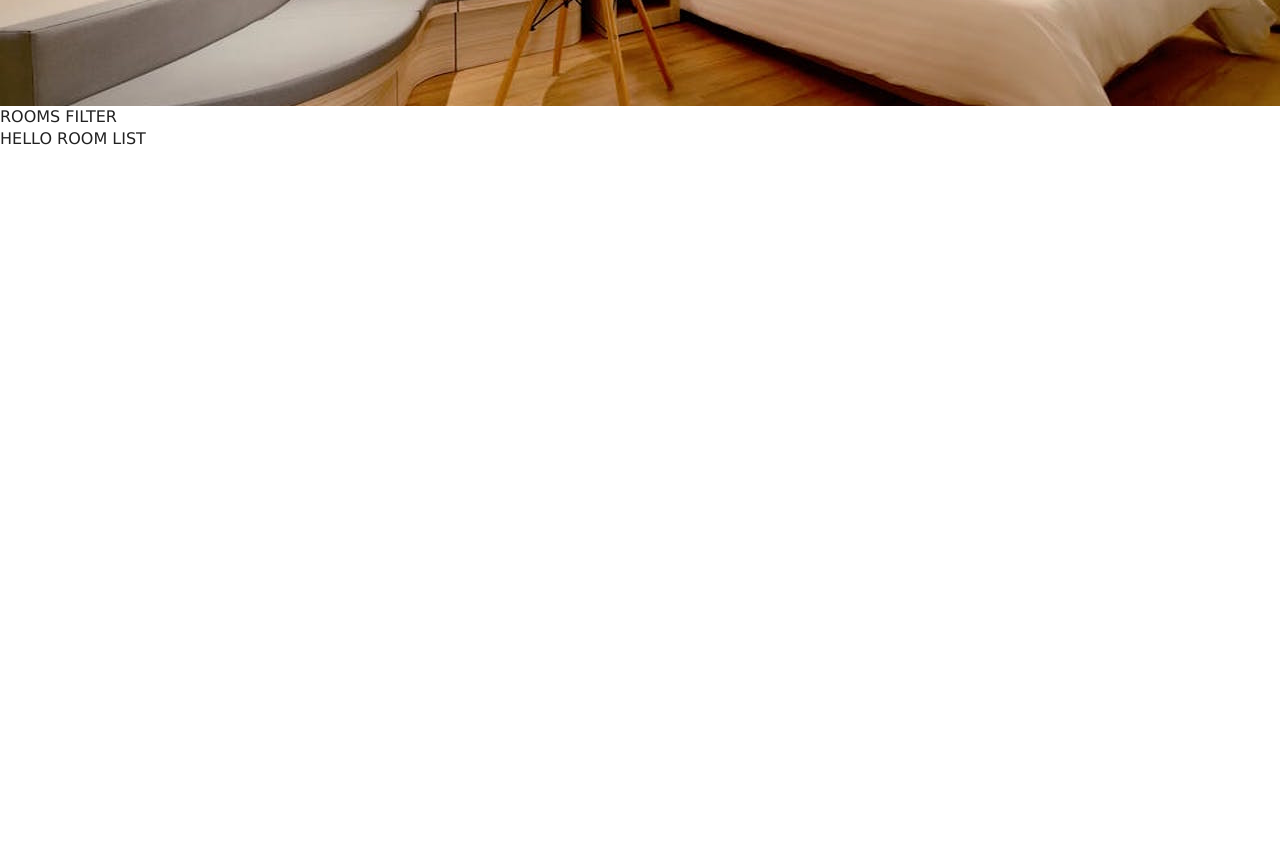
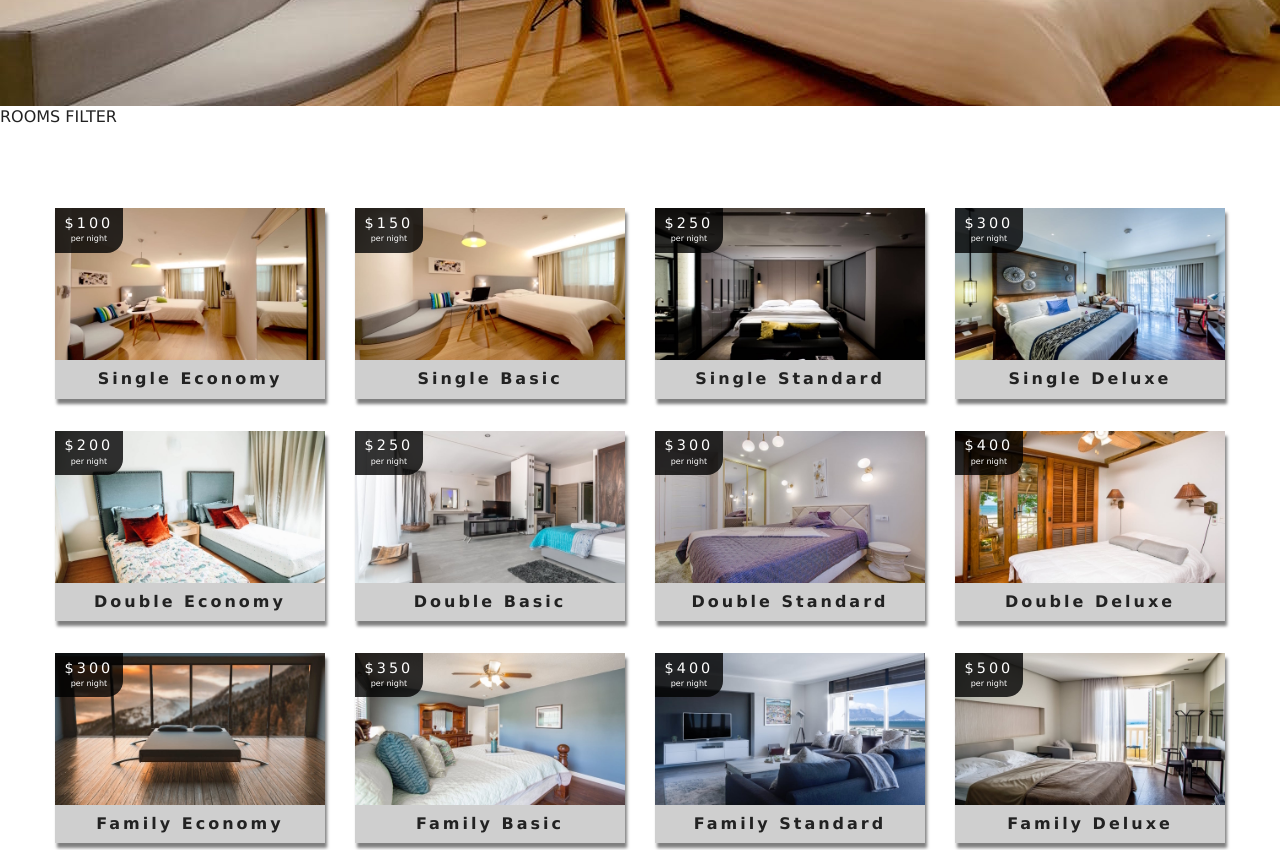
Before and after one commit to ozzie0428/resort_tonight, a React (Create React App) app: page /rooms in a window 1280 px wide. Shown: the part 440-1290 px from the top of the page. Before the commit the page ends 800 px from the top, so only its background shows below. Built offline with nearby package versions, Linux system fonts and the light colour scheme.

Commit message:
set up rooms list

```diff
--- a/src/components/RoomsList.js
+++ b/src/components/RoomsList.js
@@ -1,9 +1,22 @@
-import React from 'react'
+import React from "react";
+import Room from "./Room";
 
-export default function RoomsList() {
+export default function RoomsList({ rooms }) {
+  if (rooms.length === 0) {
     return (
-        <div>
-            HELLO ROOM LIST
-        </div>
-    )
+      <div className="empty-search">
+        <h3>Unfortunately no rooms matched your search parameters</h3>
+      </div>
+    );
+  }
+
+  return (
+    <section className="roomslist">
+      <div className="roomslist-center">
+        {rooms.map(item => {
+          return <Room key={item.id} room={item} />;
+        })}
+      </div>
+    </section>
+  );
 }
```
